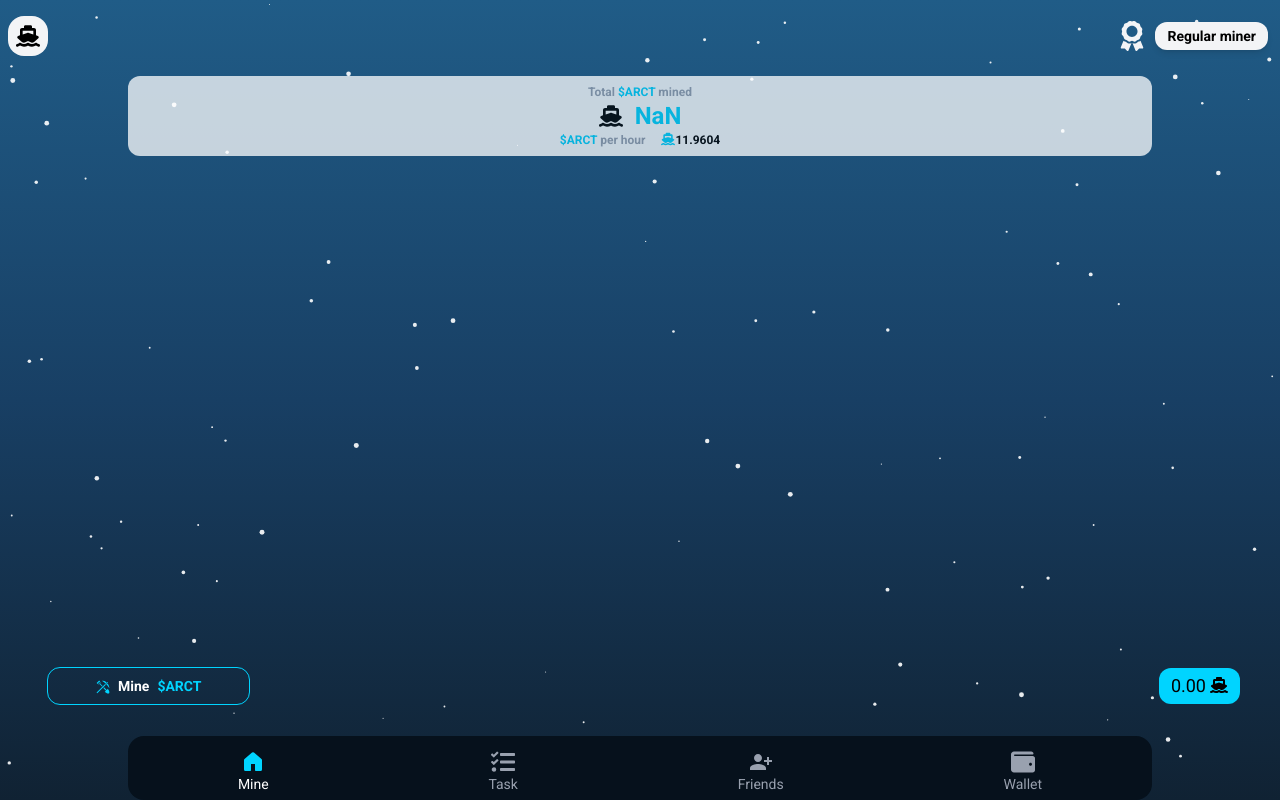
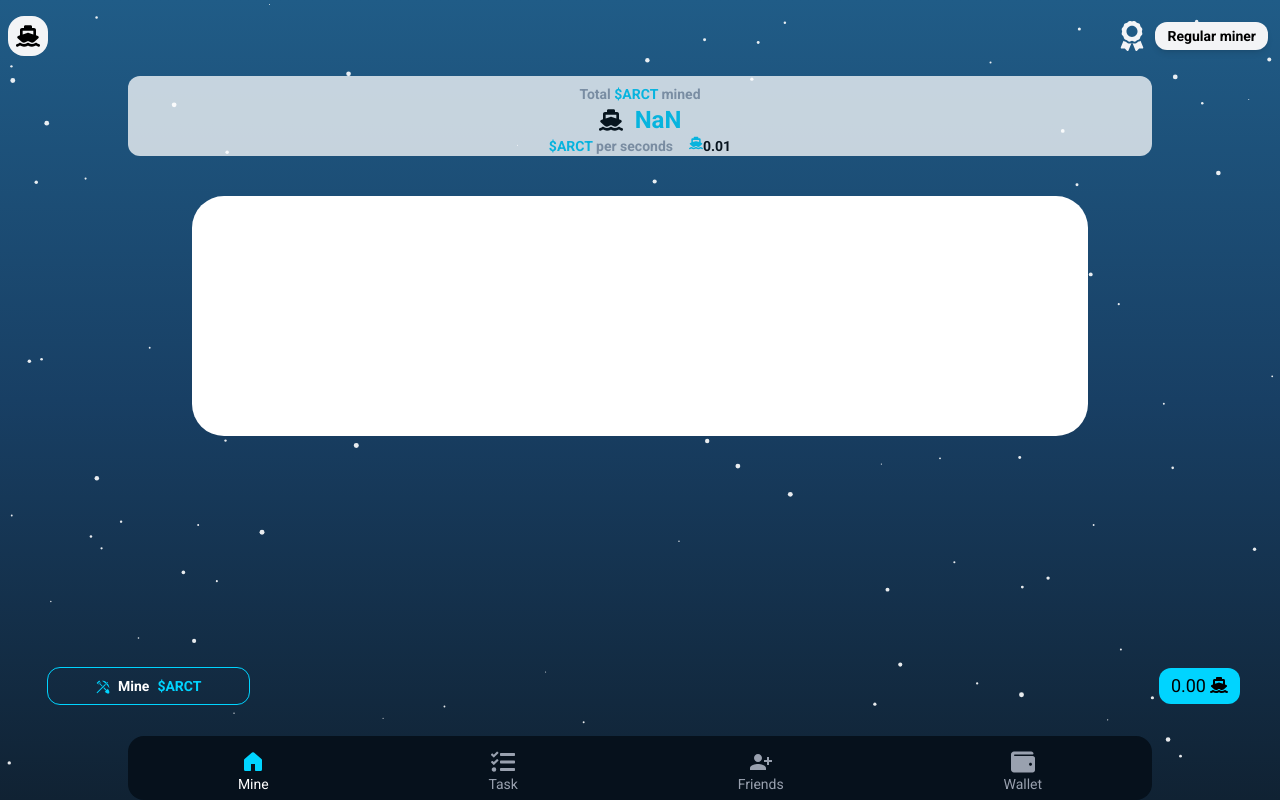
Before and after one commit to myconpeter/artcBot-frontend, a React (Vite) app: page /mine in a window 1280 px wide. Built offline with nearby package versions, Linux system fonts and the light colour scheme; no server answers.

Commit message:
hmmmmmmm

```diff
--- a/src/pages/Mine.jsx
+++ b/src/pages/Mine.jsx
@@ -111,7 +111,7 @@ const Mine = () => {
 
       <div className='flex justify-center items-center mt-3 '>
         <div className='w-[80%] bg-white opacity-75 h-20 rounded-xl text-black'>
-          <p className='text-xs text-center mt-2 font-semibold text-gray-400'>
+          <p className='text-sm text-center mt-2 font-semibold text-gray-400'>
             Total <span className='text-[#00D4FF] font-semibold'>${import.meta.env.VITE_SYMBOL}</span> mined
           </p>
           <div className='flex items-center justify-center gap-3'>
@@ -121,15 +121,19 @@ const Mine = () => {
 
           <div className='flex items-center justify-center'>
             <div className='flex items-center justify-center gap-4'>
-              <p className='text-xs font-semibold text-gray-400'>
-                <span className='text-[#00D4FF] font-semibold'>${import.meta.env.VITE_SYMBOL}</span> per hour{' '}
+              <p className='text-sm font-semibold text-gray-400'>
+                <span className='text-[#00D4FF] font-semibold'>${import.meta.env.VITE_SYMBOL}</span> per seconds
               </p>
-              <p className='text-xs flex'>
-                <FaShip className=' text-[#00D4FF] text-sm font-semibold' /> <p className='font-bold'>11.9604</p>
+              <p className='text-sm flex'>
+                <FaShip className=' text-[#00D4FF] text-sm font-semibold' /> <p className='font-bold'>{mineSpeed}</p>
               </p>
             </div>
           </div>
         </div>
+      </div>
+
+      <div className='flex justify-center mt-10 h-screen w-screen '>
+        <div className='h-60 w-[70%] bg-white rounded-4xl'></div>
       </div>
 
       <div className='mt-5 flex flex-col items-center  fixed bottom-14'>
--- a/src/pages/Refer.jsx
+++ b/src/pages/Refer.jsx
@@ -103,13 +103,13 @@ const Refer = () => {
       </div>
       <div className='flex items-center justify-center'>
         <div className=' mt-3 w-[95%] py-1 px-1 flex flex-col items-center justify-center gap-4 overflow-auto mb-36'>
-          <p className=''>Your Invites!</p>
+          <p className='text-[#00D4FF] font-bold'>Your Invites</p>
 
           {allRef.length > 0 ? (
             allRef.map((refUser, index) => (
               <div key={index} className='flex  items-center justify-between w-[80%] rounded-2xl p-2 mb-1'>
                 {/* <FaUser /> */}
-                <p className='text-sm'>{refUser.Username || 'Unknown User'}</p>
+                <p className='text-sm text-white'>{refUser.Username || 'Unknown User'}</p>
                 <p className='text-sm'>
                   +
                   {refUser.TelegramPremiumUser
```
